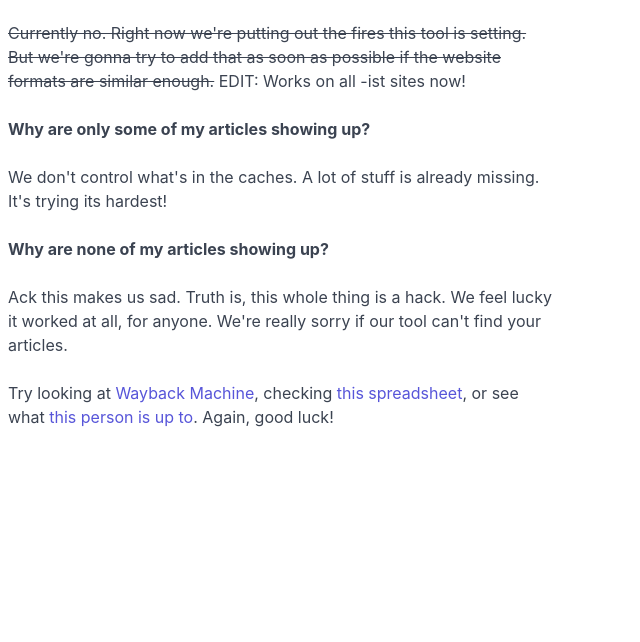
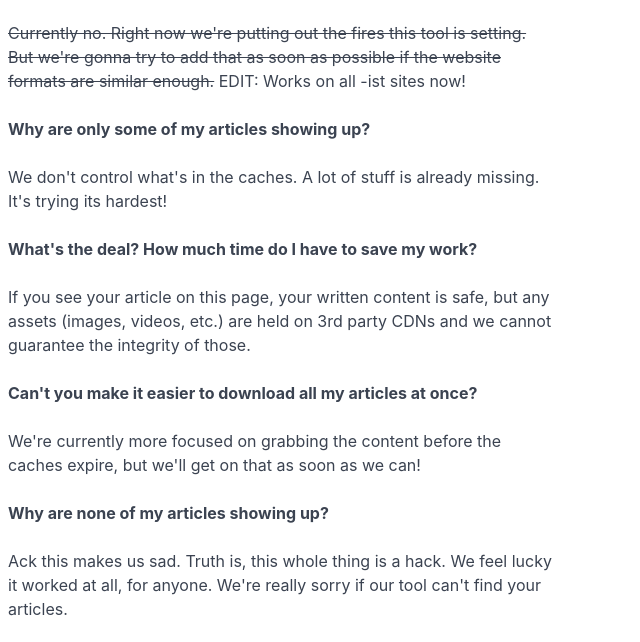
Before and after one commit to fozzle/e-clips, a website: page index.html in a window 1280 px wide. Shown: the part 523-1165 px from the top of the page, without its empty margins (0-640 px from the left). Before the commit the page ends 976 px from the top, so only its background shows below. Drawn offline with nearby package versions, Linux system fonts and the light colour scheme.

Commit message:
more questions

```diff
--- a/index.html
+++ b/index.html
@@ -48,6 +48,10 @@
           EDIT: Works on all -ist sites now!</p>
         <p class="text-bold">Why are only some of my articles showing up?</p>
         <p>We don't control what's in the caches. A lot of stuff is already missing. It's trying its hardest!</p>
+        <p class="text-bold">What's the deal? How much time do I have to save my work?</p>
+        <p>If you see your article on this page, your written content is safe, but any assets (images, videos, etc.) are held on 3rd party CDNs and we cannot guarantee the integrity of those.</p>
+        <p class="text-bold">Can't you make it easier to download all my articles at once?</p>
+        <p>We're currently more focused on grabbing the content before the caches expire, but we'll get on that as soon as we can!</p>
         <p class="text-bold">Why are none of my articles showing up?</p>
         <p>Ack this makes us sad. Truth is, this whole thing is a hack. We feel lucky it worked at all, for anyone. We're really sorry if our tool can't find your articles.</p>
         <p>Try looking at <a href="http://web.archive.org/web/*/http://gothamist.com/">Wayback Machine</a>, checking <a href="https://docs.google.com/spreadsheets/d/1-EjULY_Ny5I-bt69lZQHl4bVowgahc5zAWtuwCMZr9I/edit#gid=926640332">this spreadsheet</a>, or see what <a href="https://twitter.com/xor">this person is up to</a>. Again, good luck!</p>
```
